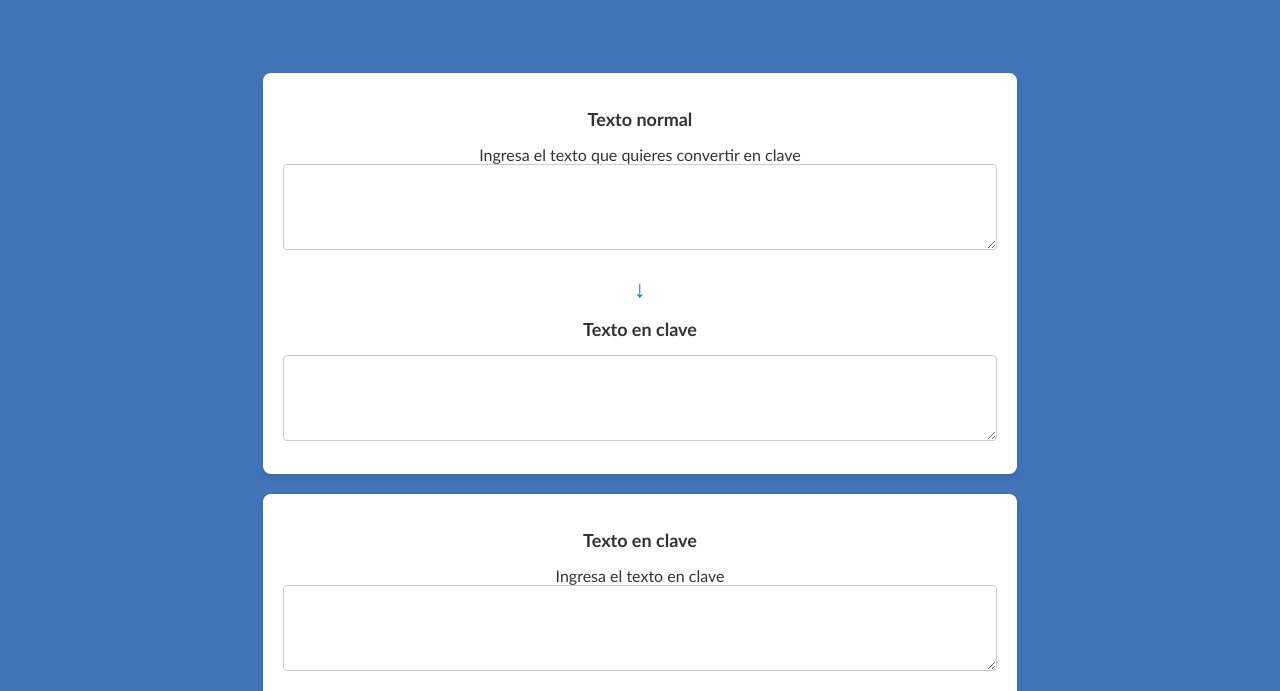
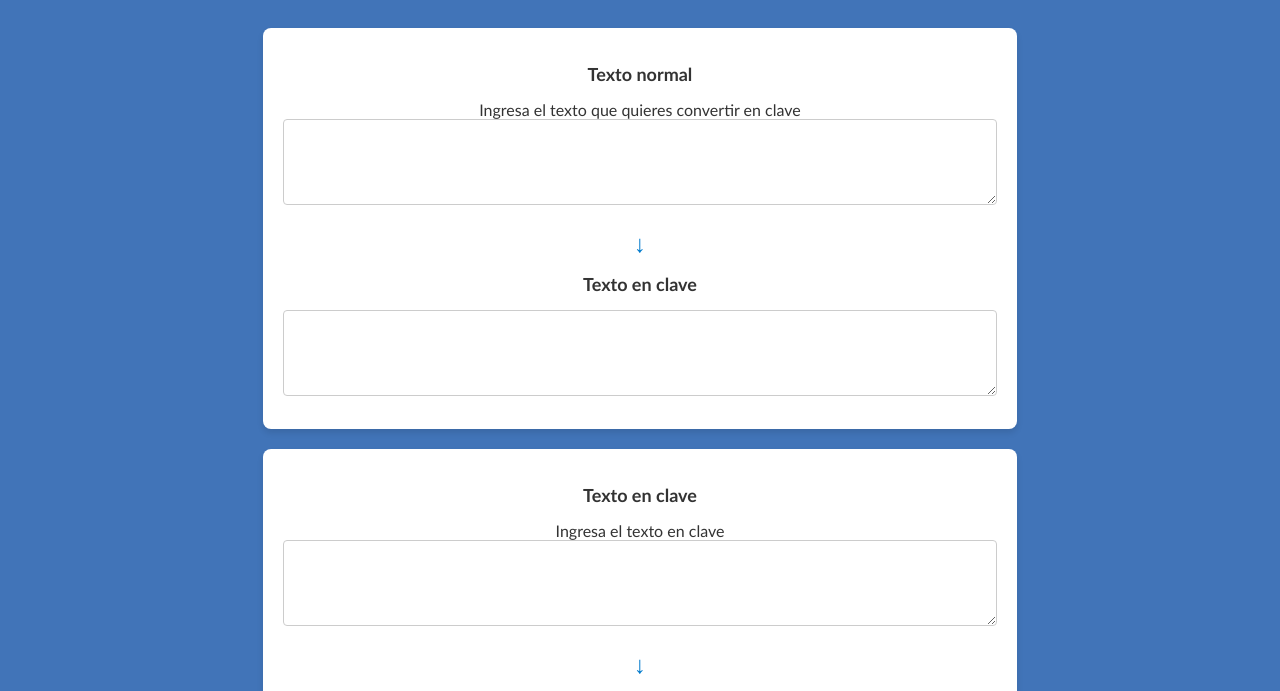
Before and after one commit to NatiiDC/claves-guias, a plain HTML site: page index.html in a window 1280 px wide. Shown: the part 68-759 px from the top of the page. Drawn offline with Linux system fonts and the light colour scheme.

Commit message:
Fix form padding

```diff
--- a/index.html
+++ b/index.html
@@ -73,7 +73,10 @@
             align-items: center;
             flex-wrap: wrap;
             max-width: 100%;
-            padding: 50px;
+            padding-left: 5px;
+            padding-right: 5px;
+            padding-top: 5px;
+            padding-bottom: 50px;
         }
 
         .arrow-down {
```
